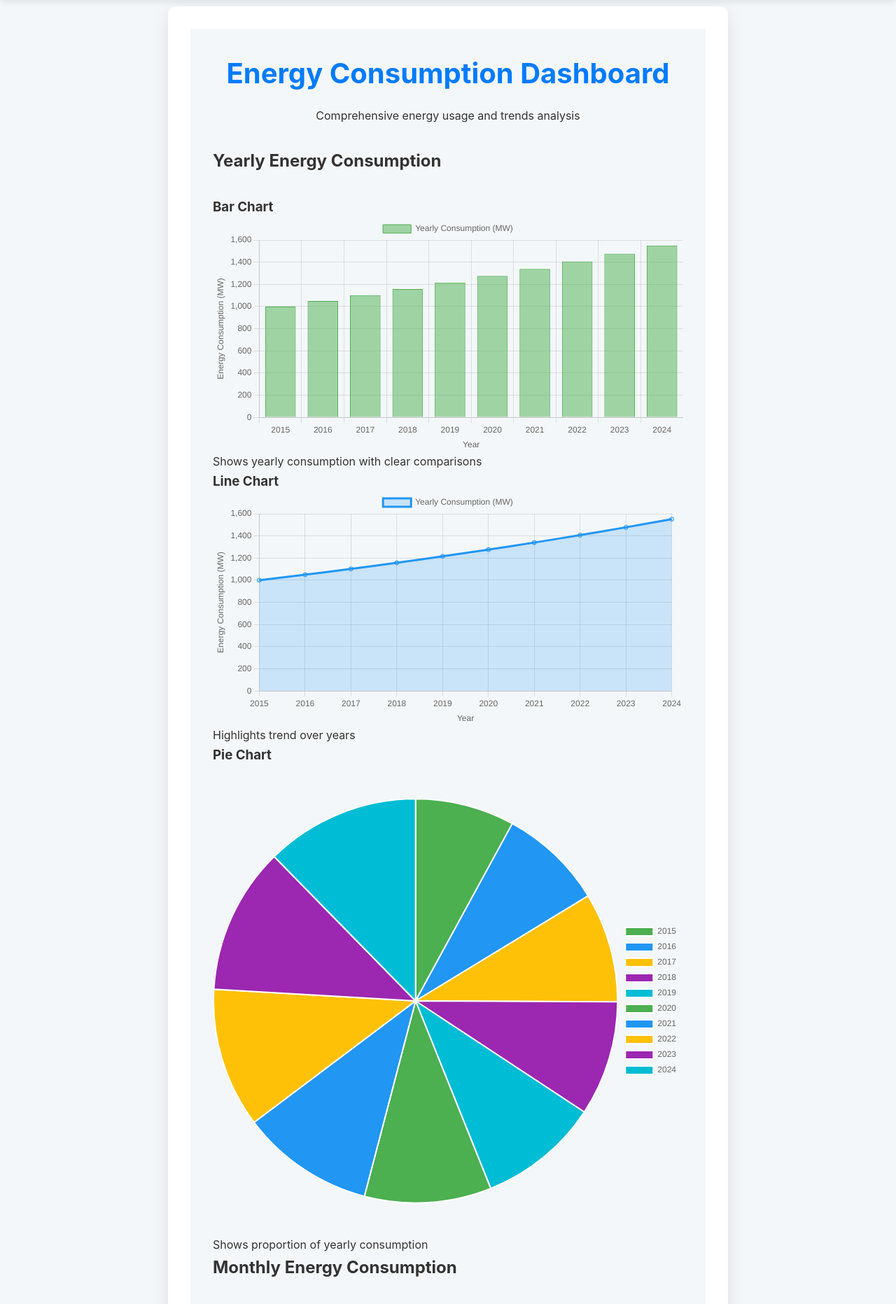
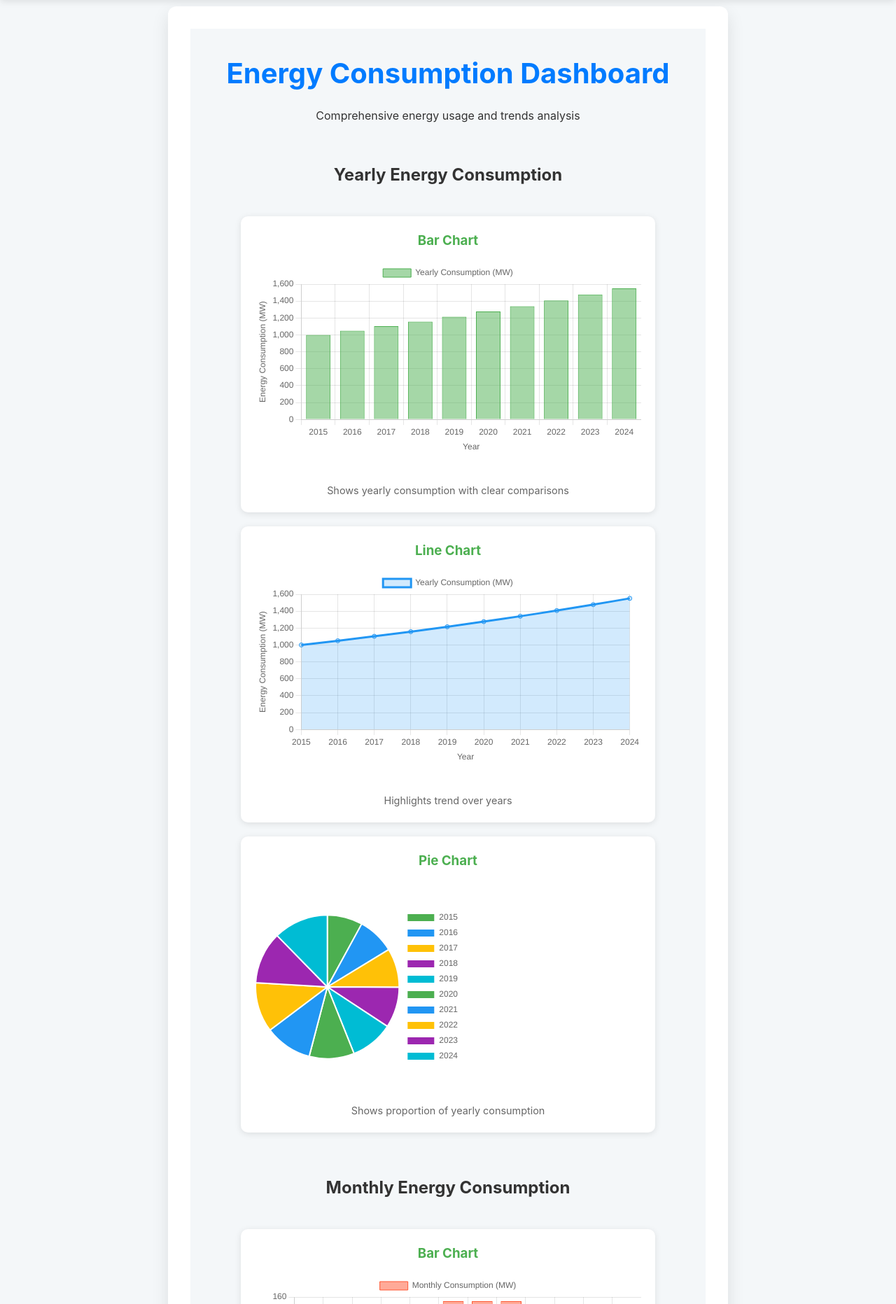
Before and after one commit to SARTHAKSUKATE10/EnergyForecasting, a Flask app: page /dashboard in a window 1280 px wide. Shown: the part 91-1954 px from the top of the page at 70% size. Run offline with Flask 3, Linux system fonts and the light colour scheme; parts of the project's set-up code (start-up, migrations or seed data) failed here and were passed over.

Commit message:
Displayed all graphs on dashboard

```diff
--- a/frontend/static/css/dashboard.css
+++ b/frontend/static/css/dashboard.css
@@ -80,52 +80,57 @@
     color: red;
 }
 
-.dashboard-graphs {
-    margin-bottom: var(--spacing-lg);
-    max-width: 100%;
+.graphs-container {
+    padding: 20px;
+    max-width: 1200px;
+    margin: 0 auto;
 }
 
 .graph-section {
-    display: flex;
-    flex-direction: column;
-    gap: var(--spacing-lg);
+    margin-bottom: 40px;
 }
 
-.graph-card {
-    background-color: var(--white);
-    border-radius: 15px;
-    padding: var(--spacing-lg);
-    box-shadow: 0 10px 25px rgba(0, 0, 0, 0.1);
-    transition: transform 0.3s ease, box-shadow 0.3s ease;
-    animation: fadeIn 0.5s ease-in-out;
+.graph-section h2 {
+    color: #333;
+    margin-bottom: 20px;
+    text-align: center;
 }
 
-.graph-card:hover {
+.chart-grid {
+    display: grid;
+    grid-template-columns: repeat(auto-fit, minmax(300px, 1fr));
+    gap: 20px;
+    padding: 20px;
+}
+
+.chart-card {
+    background: white;
+    border-radius: 10px;
+    box-shadow: 0 2px 10px rgba(0, 0, 0, 0.1);
+    padding: 20px;
+    transition: transform 0.3s ease;
+}
+
+.chart-card:hover {
     transform: translateY(-5px);
 }
 
-@keyframes fadeIn {
-    from { opacity: 0; }
-    to { opacity: 1; }
+.chart-card h3 {
+    color: #4CAF50;
+    margin-bottom: 15px;
+    text-align: center;
 }
 
-.graph-container {
-    display: flex;
-    justify-content: center;
-    align-items: center;
-    margin: var(--spacing-md) auto;
-    max-width: 600px;
+.chart-container {
+    height: 300px;
+    margin-bottom: 15px;
 }
 
-.graph-card h3 {
+.chart-note {
+    font-size: 0.9em;
+    color: #666;
     text-align: center;
-    color: var(--primary-color);
-    margin-bottom: var(--spacing-md);
-}
-
-#sectorDistribution {
-    width: 100%;
-    max-width: 400px;
+    margin-top: 10px;
 }
 
 .recent-alerts {
@@ -202,7 +207,6 @@
 /* Responsive Design */
 @media (max-width: 1024px) {
     .dashboard-stats,
-    .graph-section,
     .alerts-grid {
         grid-template-columns: repeat(2, 1fr);
     }
@@ -210,8 +214,15 @@
 
 @media (max-width: 768px) {
     .dashboard-stats,
-    .graph-section,
     .alerts-grid {
         grid-template-columns: 1fr;
     }
+
+    .chart-grid {
+        grid-template-columns: 1fr;
+    }
+
+    .chart-card {
+        margin-bottom: 20px;
+    }
 }
```
